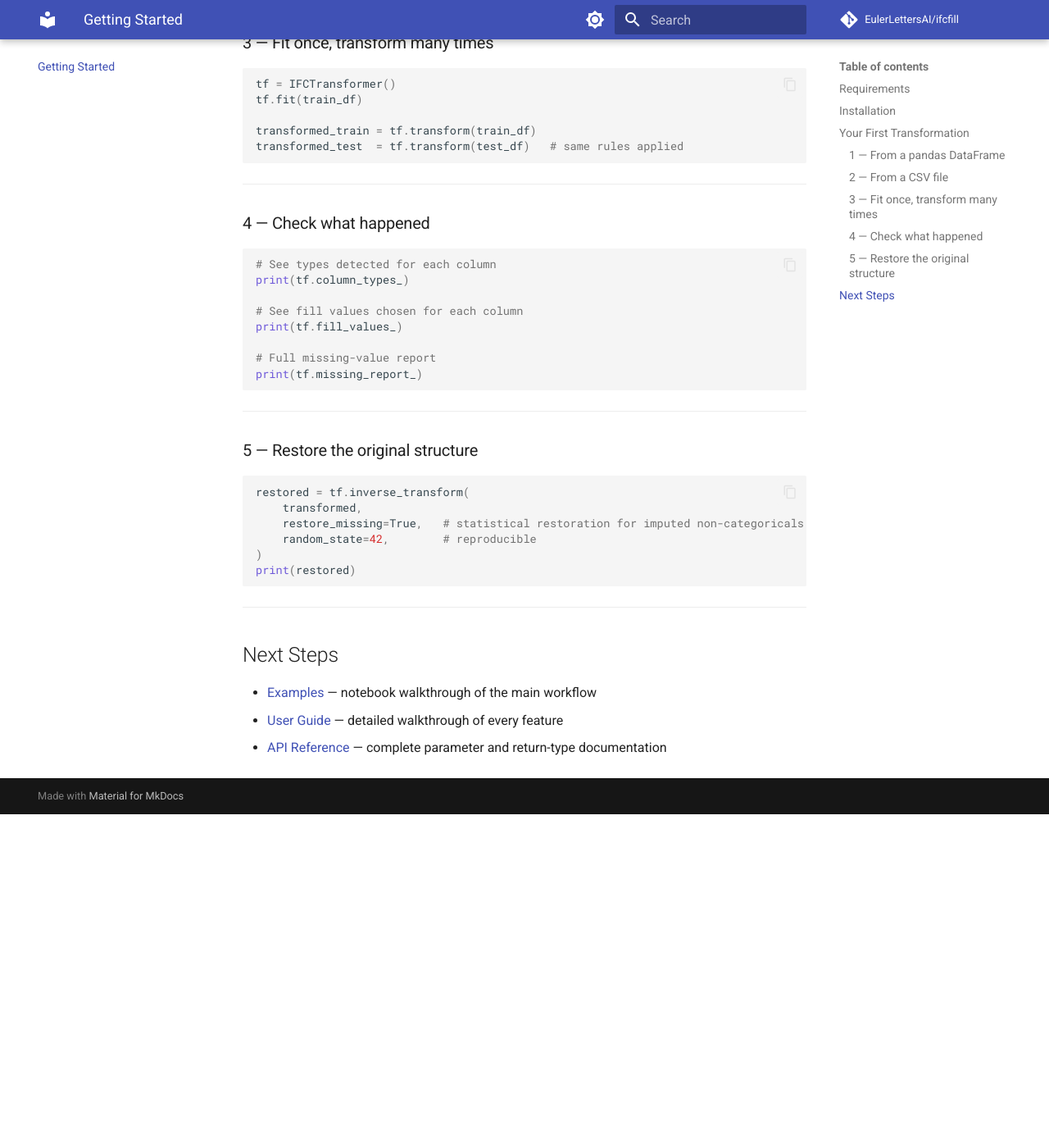
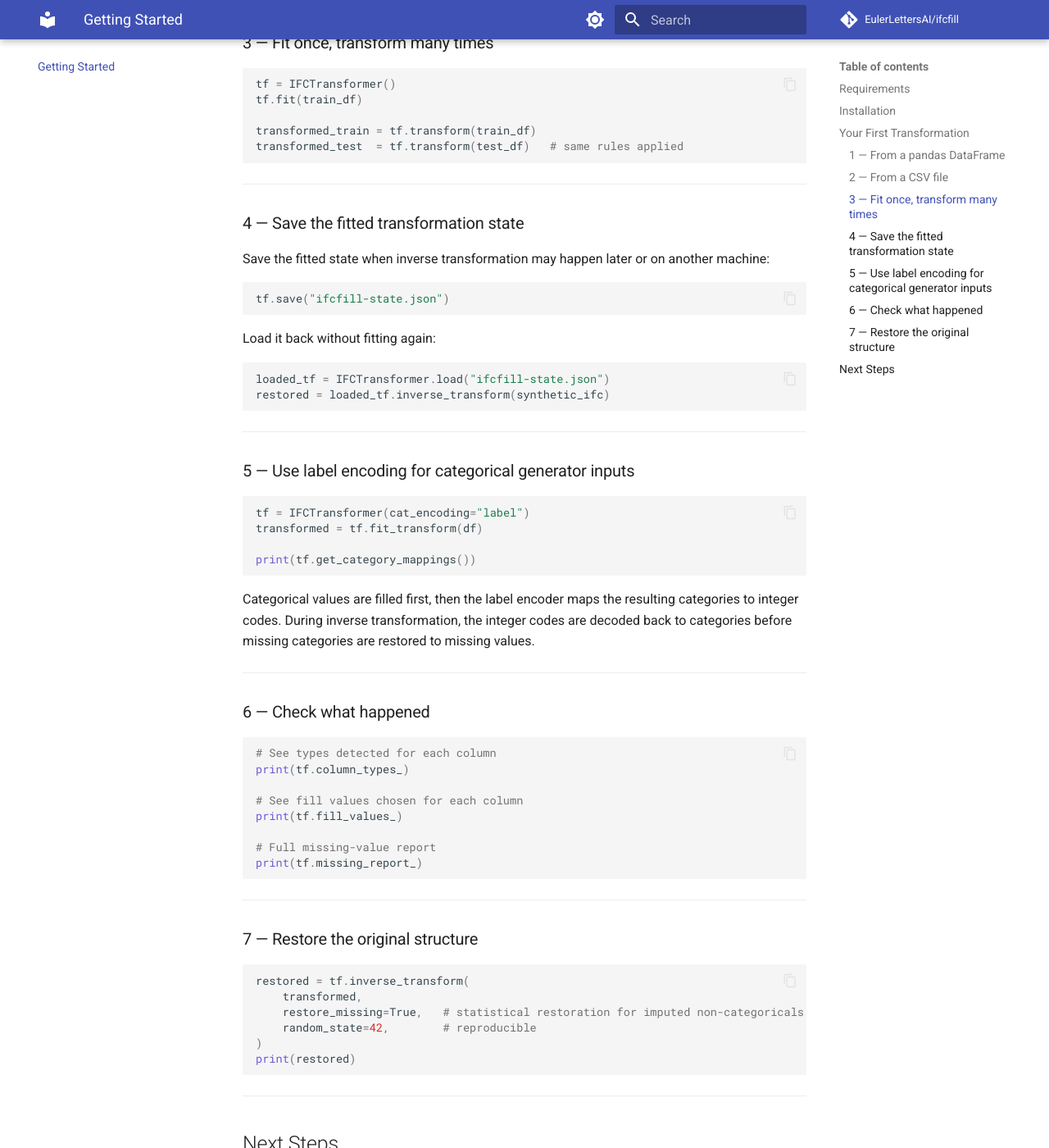
Before and after one commit to EulerLettersAI/ifcfill, an MkDocs documentation site: the page built from docs/getting-started.md, in a window 1280 px wide and 1400 px high, scrolled down 1573 px. Shown: the whole window at 82% size. Built offline with MkDocs 1.6.1 and Material for MkDocs 9.7.7, drawn with Linux system fonts in a browser that asks for light colours; comment, search, counter and statistics services are not loaded; before the commit the page ends 2566 px from its top, so only the background shows below that.

Commit message:
feat: enhance documentation and examples for saving/loading transformation state; improve label encoding descriptions

````diff
--- a/docs/getting-started.md
+++ b/docs/getting-started.md
@@ -80,7 +80,41 @@ transformed_test  = tf.transform(test_df)   # same rules applied
 
 ---
 
-### 4 — Check what happened
+### 4 — Save the fitted transformation state
+
+Save the fitted state when inverse transformation may happen later or on another
+machine:
+
+```python
+tf.save("ifcfill-state.json")
+```
+
+Load it back without fitting again:
+
+```python
+loaded_tf = IFCTransformer.load("ifcfill-state.json")
+restored = loaded_tf.inverse_transform(synthetic_ifc)
+```
+
+---
+
+### 5 — Use label encoding for categorical generator inputs
+
+```python
+tf = IFCTransformer(cat_encoding="label")
+transformed = tf.fit_transform(df)
+
+print(tf.get_category_mappings())
+```
+
+Categorical values are filled first, then the label encoder maps the resulting
+categories to integer codes. During inverse transformation, the integer codes are
+decoded back to categories before missing categories are restored to missing
+values.
+
+---
+
+### 6 — Check what happened
 
 ```python
 # See types detected for each column
@@ -95,7 +129,7 @@ print(tf.missing_report_)
 
 ---
 
-### 5 — Restore the original structure
+### 7 — Restore the original structure
 
 ```python
 restored = tf.inverse_transform(
````
Also changed, not shown: README.md (+25 -2 lines), docs/changelog.md (+8 -0 lines), docs/examples.md (+3 -1 lines), docs/index.md (+7 -3 lines), docs/user-guide.md (+25 -7 lines), 1 other file.
